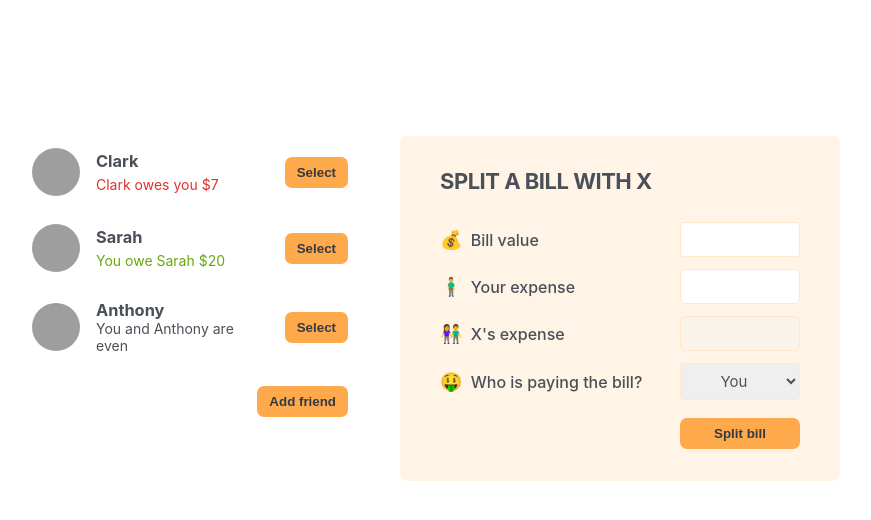
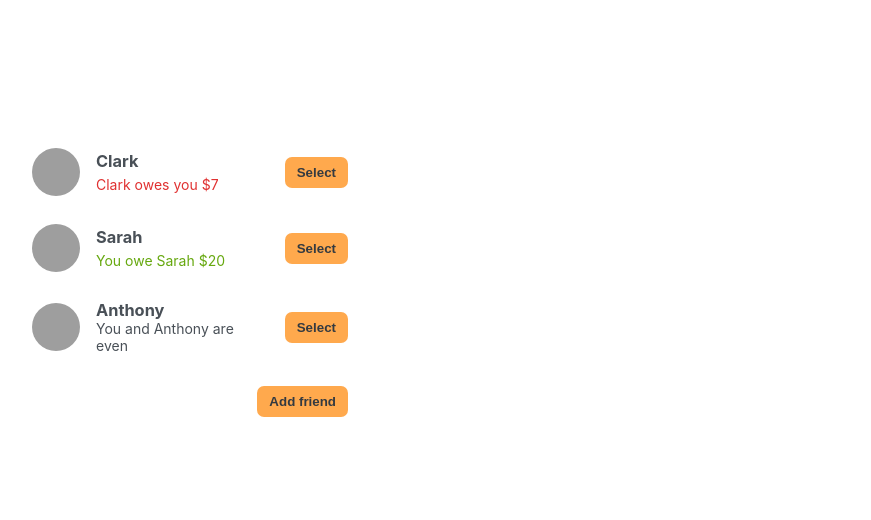
Before and after one commit to mjoshua97241/Eat--N-Split, a React (Create React App) app: page / in a window 1280 px wide. Shown: the top 520 px of the page, without its empty margins (210-1081 px from the left). Built offline with nearby package versions, Linux system fonts and the light colour scheme; grey boxes are pictures that could not be loaded.

Commit message:
Selecting Friend

```diff
--- a/src/App.js
+++ b/src/App.js
@@ -24,6 +24,7 @@
 export default function App() {
   const [friend, setFriend] = useState(initialFriends);
   const [showAddFriend, setShowAddFriend] = useState(false);
+  const [selectedFriend, setSelectedFriend] = useState(null);
 
   function handleShowAddFriend() {
     setShowAddFriend((show) => !show);
@@ -34,17 +35,29 @@
     setShowAddFriend(false);
   }
 
+  function handleSelection(friend) {
+    // setSelectedFriend(friend);
+    setSelectedFriend((cur) => (cur?.id === friend.id ? null : friend));
+    setShowAddFriend(false);
+  }
+
   return (
     <div className="app">
       <div className="sidebar">
-        <FriendsList friends={friend} />
+        <FriendsList
+          friends={friend}
+          selectedFriend={selectedFriend}
+          onSelection={handleSelection}
+        />
+
         {showAddFriend && <FormAddFriend onAddFriend={handleAddFriend} />}
+
         <Button onClick={handleShowAddFriend}>
           {showAddFriend ? "Close" : "Add friend"}
         </Button>
       </div>
 
-      <FormSplitBill />
+      {selectedFriend && <FormSplitBill onSelect={selectedFriend} />}
     </div>
   );
 }
@@ -57,19 +70,26 @@
   );
 }
 
-function FriendsList({ friends }) {
+function FriendsList({ friends, onSelection, selectedFriend }) {
   return (
     <ul>
       {friends.map((friend) => (
-        <Friend friend={friend} key={friend.id} />
+        <Friend
+          friend={friend}
+          key={friend.id}
+          onSelection={onSelection}
+          selectedFriend={selectedFriend}
+        />
       ))}
     </ul>
   );
 }
 
-function Friend({ friend }) {
+function Friend({ friend, onSelection, selectedFriend }) {
+  const isSelected = selectedFriend?.id === friend.id;
+
   return (
-    <li>
+    <li className={isSelected ? "selected" : ""}>
       <img src={friend.image} alt={friend.name} />
       <h3>{friend.name}</h3>
 
@@ -85,7 +105,9 @@
       )}
       {friend.balance === 0 && <p>You and {friend.name} are even</p>}
 
-      <Button>Select</Button>
+      <Button onClick={() => onSelection(friend)}>
+        {isSelected ? "Close" : "Select"}
+      </Button>
     </li>
   );
 }
@@ -136,10 +158,10 @@
   );
 }
 
-function FormSplitBill() {
+function FormSplitBill({ onSelect }) {
   return (
     <form className="form-split-bill">
-      <h2>Split a bill with X</h2>
+      <h2>Split a bill with {onSelect.name}</h2>
 
       <label>💰 Bill value</label>
       <input type="text" />
@@ -147,13 +169,13 @@
       <label>🧍‍♂️ Your expense</label>
       <input type="text" />
 
-      <label>👫 X's expense</label>
+      <label>👫 {onSelect.name}'s expense</label>
       <input type="text" disabled />
 
       <label>🤑 Who is paying the bill?</label>
       <select>
         <option value="user">You</option>
-        <option value="friend">X</option>
+        <option value="friend">{onSelect.name}</option>
       </select>
 
       <Button>Split bill</Button>
```
